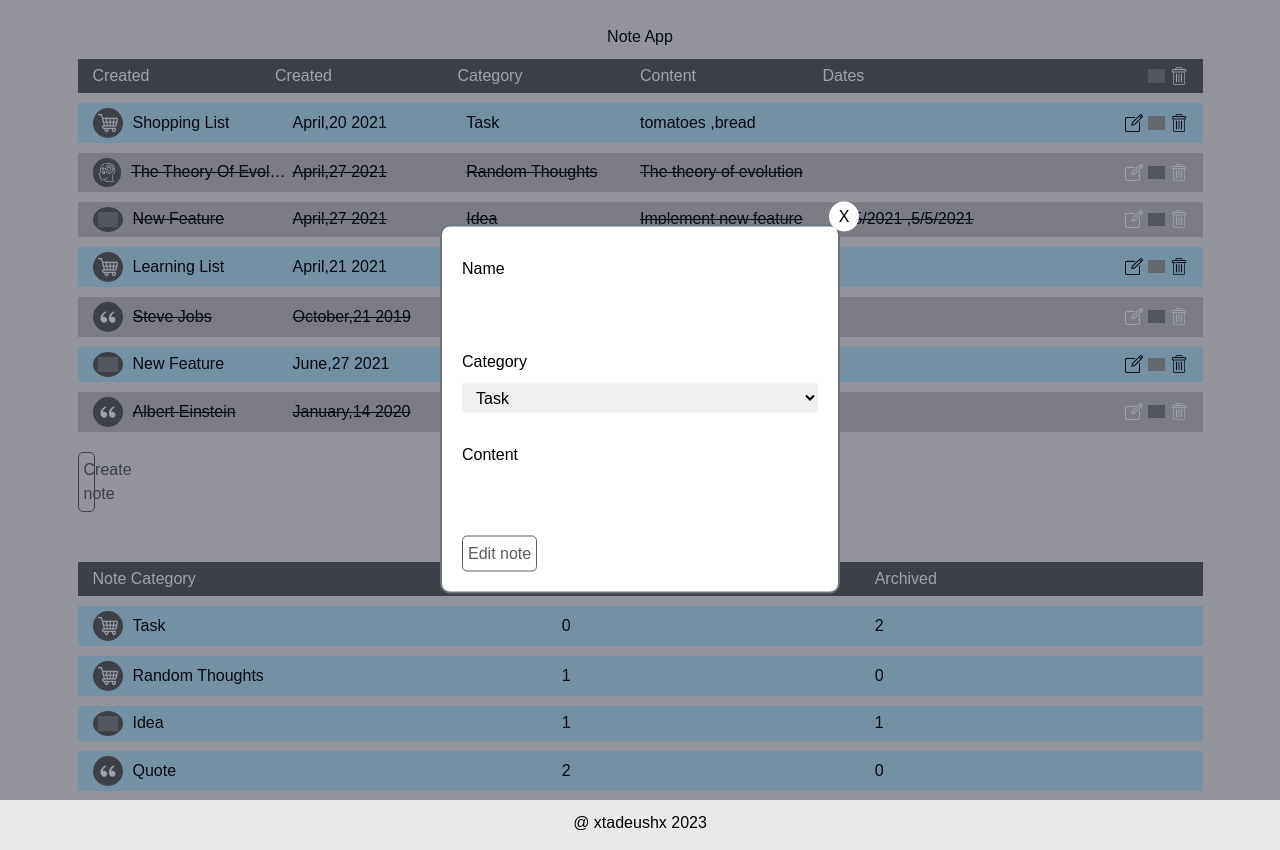
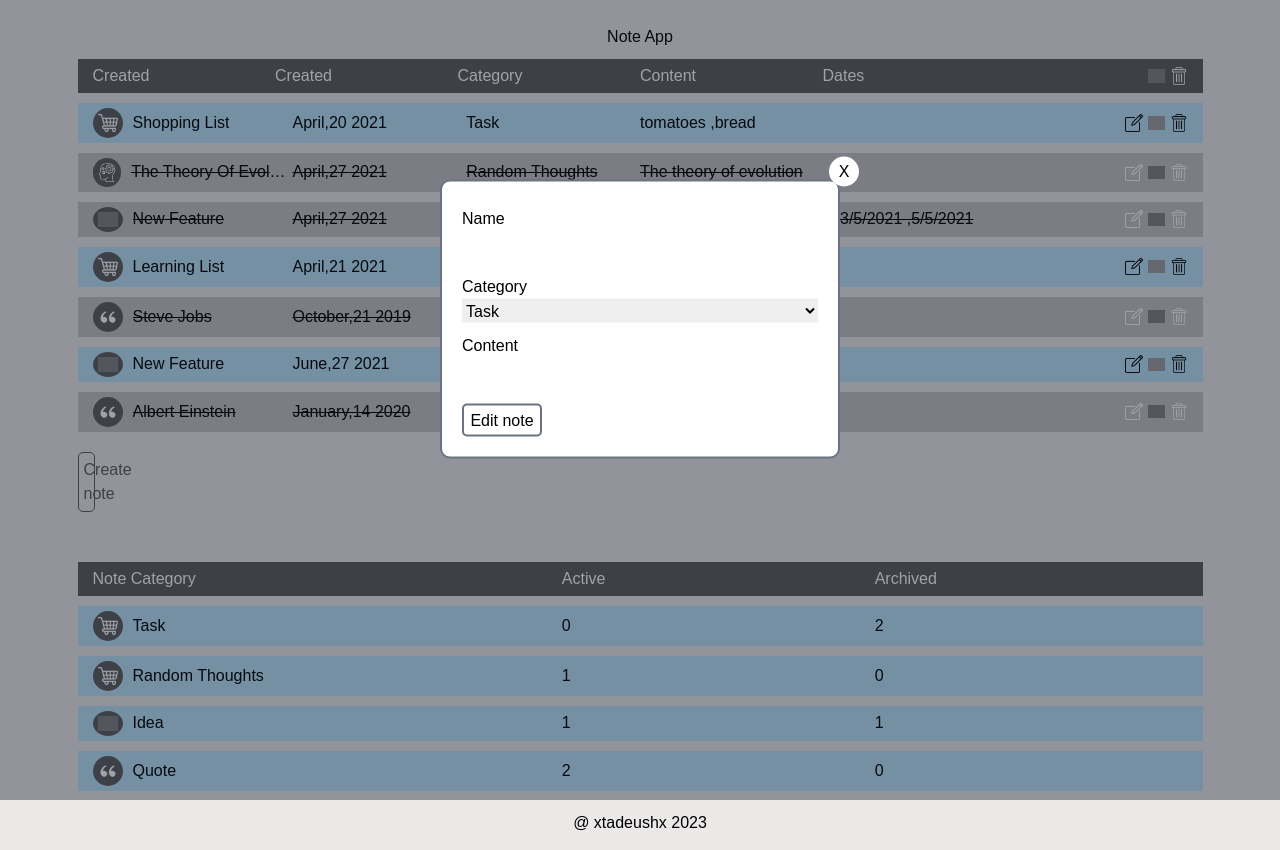
Before and after one commit to xtadeushx/notes-app-reat, a React (Vite) app: page / in a window 1280 px wide. Both pictures are taken after a click on the button 1133 px from the left and 123 px from the top of the page. Built offline with nearby package versions, Linux system fonts and the light colour scheme; grey boxes are pictures that could not be loaded.

Commit message:
fix styles for form component

```diff
--- a/src/components/common/button/button.tsx
+++ b/src/components/common/button/button.tsx
@@ -14,7 +14,7 @@ const Button = ({
   return (
     <button
       data-test-id={dataTestId}
-      className={clsx("w-7 cursor-pointer border-none bg-transparent hover:scale-110 object-contain ", className)}
+      className={clsx("w-7 cursor-pointer  bg-transparent hover:scale-110 object-contain ", className)}
       type={type}
       onClick={onClick}
       {...rest}
--- a/src/components/common/select/select.module.scss
+++ /dev/null
@@ -1,9 +0,0 @@
-.select {
-  width: 100%;
-  padding: 5px 10px;
-  margin: 10px 0px 10px 0px;
-}
-
-.label {
-  width: 100%;
-}
--- a/src/components/common/select/select.tsx
+++ b/src/components/common/select/select.tsx
@@ -1,4 +1,3 @@
-import styles from './select.module.scss';
 import { TSelectProps } from './types';
 
 const Select = ({
@@ -10,14 +9,14 @@ const Select = ({
   ...rest
 }: TSelectProps) => {
   return (
-    <label className={styles['label']}>
+    <label className={'w-full'}>
       {title}
       <select
         value={value}
         name={name}
         onChange={onchange}
         {...rest}
-        className={styles['select']}
+        className={'w-full py-1 px-10 my-10 mx-0'}
       >
         {optionList.map((el) => {
           return (
--- a/src/components/form/form.tsx
+++ b/src/components/form/form.tsx
@@ -1,6 +1,11 @@
 import { v4 as uuidv4 } from 'uuid';
 
-import { useDispatch, useSelector,useForm, SubmitHandler } from '../../hooks/hooks';
+import {
+  useDispatch,
+  useSelector,
+  useForm,
+  SubmitHandler,
+} from '../../hooks/hooks';
 import { Button } from '../common/button/button';
 import { IconsSrc } from '../../common/enums/icons-src';
 import { NotesStatus } from '../../common/enums/notes-status';
@@ -11,7 +16,6 @@ import { TDevelopMode } from '../../common/types/note.type';
 import { RootState } from '../../redux/store';
 import { ExceptionMessage } from '../../common/enums/exception-message';
 
-import styles from './form.module.scss';
 
 const SELECT__OPTIONS = [
   { id: 1, value: 'task', text: 'Task' },
@@ -82,11 +86,11 @@ const Form: React.FC<IFormProps> = ({ mode, handelOpen, currentId }) => {
   };
 
   return (
-    <form className={styles.form} onSubmit={handleSubmit(onSubmit)}>
-      <label className={styles['label']}>
+    <form className={'flex flex-col items-start justify-start w-full'} onSubmit={handleSubmit(onSubmit)}>
+      <label className={'w-full my-2 mx-0'}>
         Name
         <input
-          className={styles.input}
+          className={'w-full my-2 mx-0'}
           {...register('name', {
             required: ExceptionMessage.REQUIRED__FIELD,
             maxLength: {
@@ -101,15 +105,15 @@ const Form: React.FC<IFormProps> = ({ mode, handelOpen, currentId }) => {
         />
         <div className="error__field">
           {errors?.name && (
-            <p className={styles.error__message}>
+            <p className={'text-xl text-red-400'}>
               {errors?.name.message || ExceptionMessage.UNKNOWN_ERROR}
             </p>
           )}
         </div>
       </label>
-      <label className={styles['label']}>
+      <label className={'w-full my-2 mx-0'}>
         Category
-        <select className={styles['select']} {...register('category')}>
+        <select className={'w-full py-1 px-0'} {...register('category')}>
           {SELECT__OPTIONS.map((el) => {
             return (
               <option key={el.id} value={el.value}>
@@ -119,10 +123,10 @@ const Form: React.FC<IFormProps> = ({ mode, handelOpen, currentId }) => {
           })}
         </select>
       </label>
-      <label className={styles['label']}>
+      <label className={'w-full my-2 mx-0'}>
         Content
         <input
-          className={styles.input}
+          className={'w-full my-2 mx-0'}
           {...register('content', {
             required: ExceptionMessage.REQUIRED__FIELD,
             maxLength: {
@@ -137,13 +141,13 @@ const Form: React.FC<IFormProps> = ({ mode, handelOpen, currentId }) => {
         />
         <div className="error__field">
           {errors?.content && (
-            <p className={styles.error__message}>
+            <p className={'text-xl text-red-400'}>
               {errors?.content.message || ExceptionMessage.UNKNOWN_ERROR}
             </p>
           )}
         </div>
       </label>
-      <Button type="submit" className={styles.add__note}>
+      <Button type="submit" className=' w-[80px] p-1 cursor-pointer justify-center mt-3  border-gray-500 border-2 border-solid rounded-[5px] text-color-grey-500'>
         {mode === CreateMode.CREATE ? 'Add note' : 'Edit note'}
       </Button>
     </form>
```
Also changed, not shown: src/components/common/portal/portal.tsx (line endings or trailing spaces), src/components/common/portal/styles.module.scss (line endings or trailing spaces).
